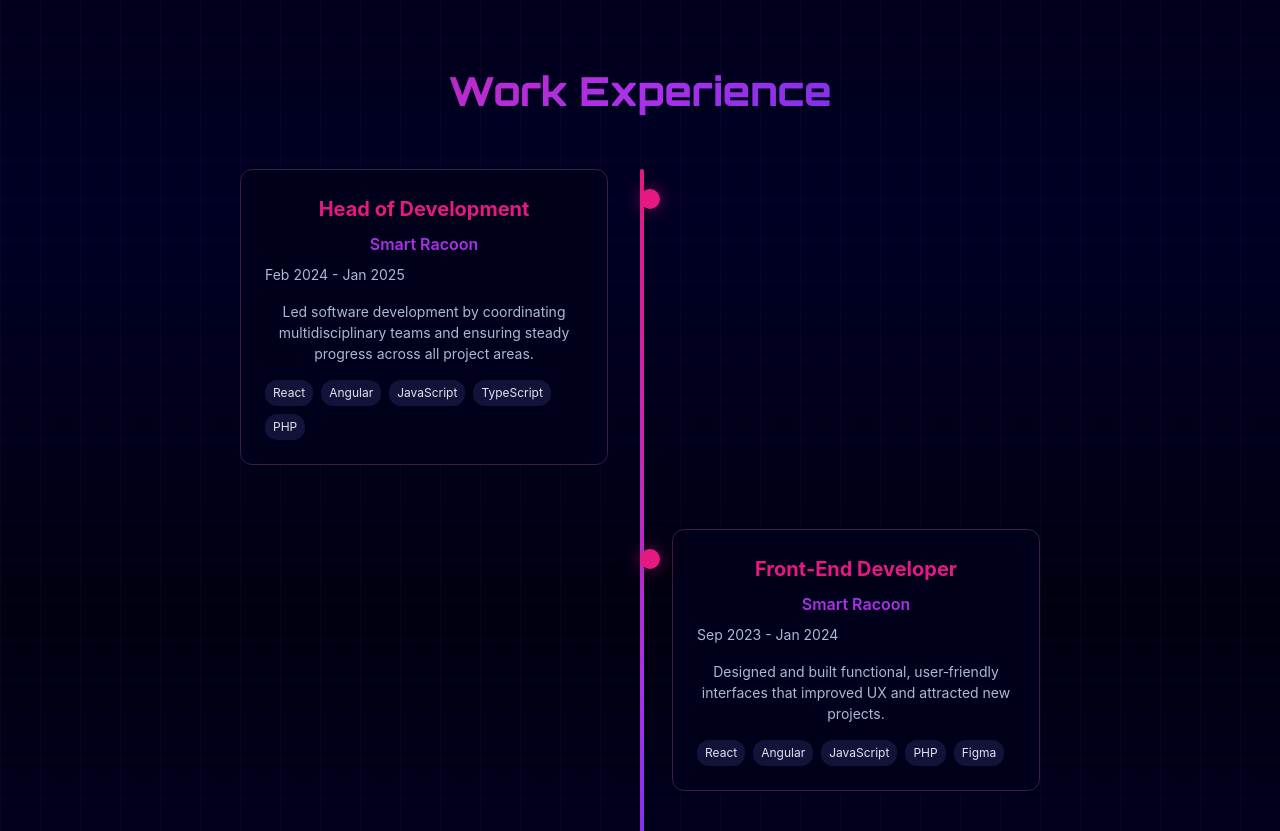
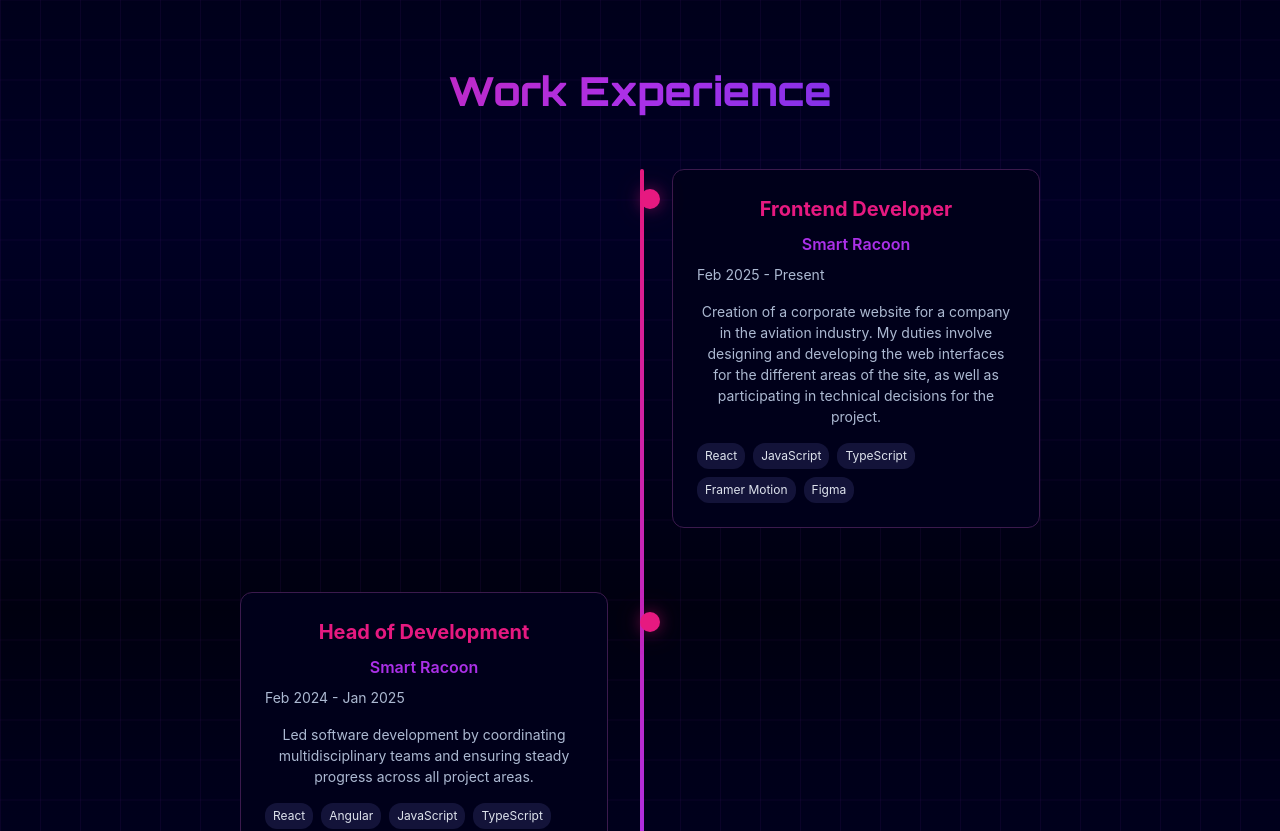
Before and after one commit to Remojs/Portfolio-II, a React (Vite) app: page / in a window 1280 px wide. Shown: the part 2589-3420 px from the top of the page. Built offline with nearby package versions, Linux system fonts and the light colour scheme.

Commit message:
tech update to upload

```diff
--- a/src/components/sections/work/WorkExperienceSection.jsx
+++ b/src/components/sections/work/WorkExperienceSection.jsx
@@ -2,6 +2,15 @@ import styles from './WorkExperienceSection.module.css';
 
 const WorkExperienceSection = () => {
   const experiences = [
+    {
+      id: 4,
+      position: 'Frontend Developer',
+      company: 'Smart Racoon',
+      period: 'Feb 2025 - Present',
+      description: 'Creation of a corporate website for a company in the aviation industry. My duties involve designing and developing the web interfaces for the different areas of the site, as well as participating in technical decisions for the project.',
+      technologies: ['React', 'JavaScript', 'TypeScript', 'Framer Motion', 'Figma'],
+      side: 'right'
+    },
     {
       id: 1,
       position: 'Head of Development',
```
